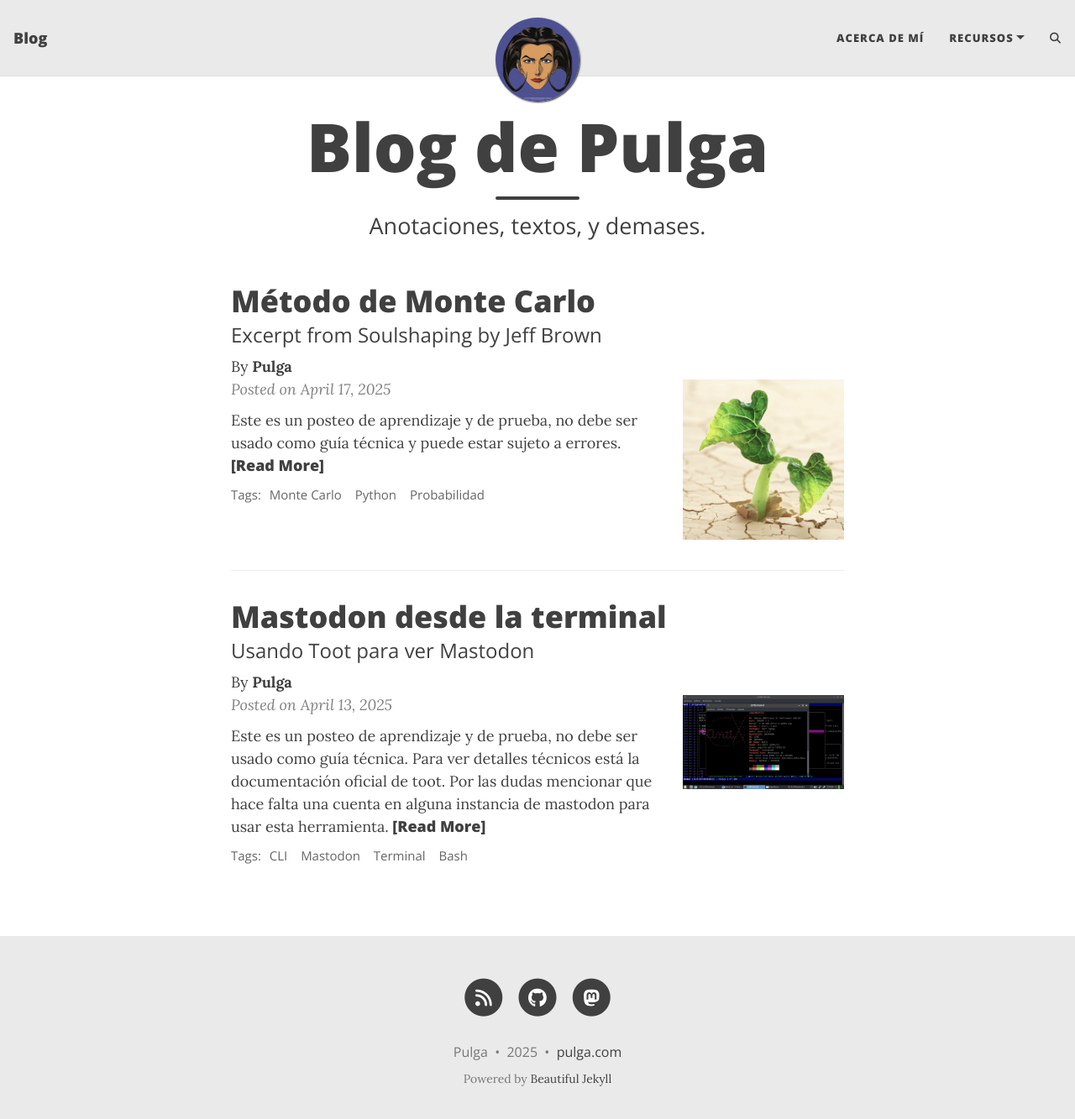
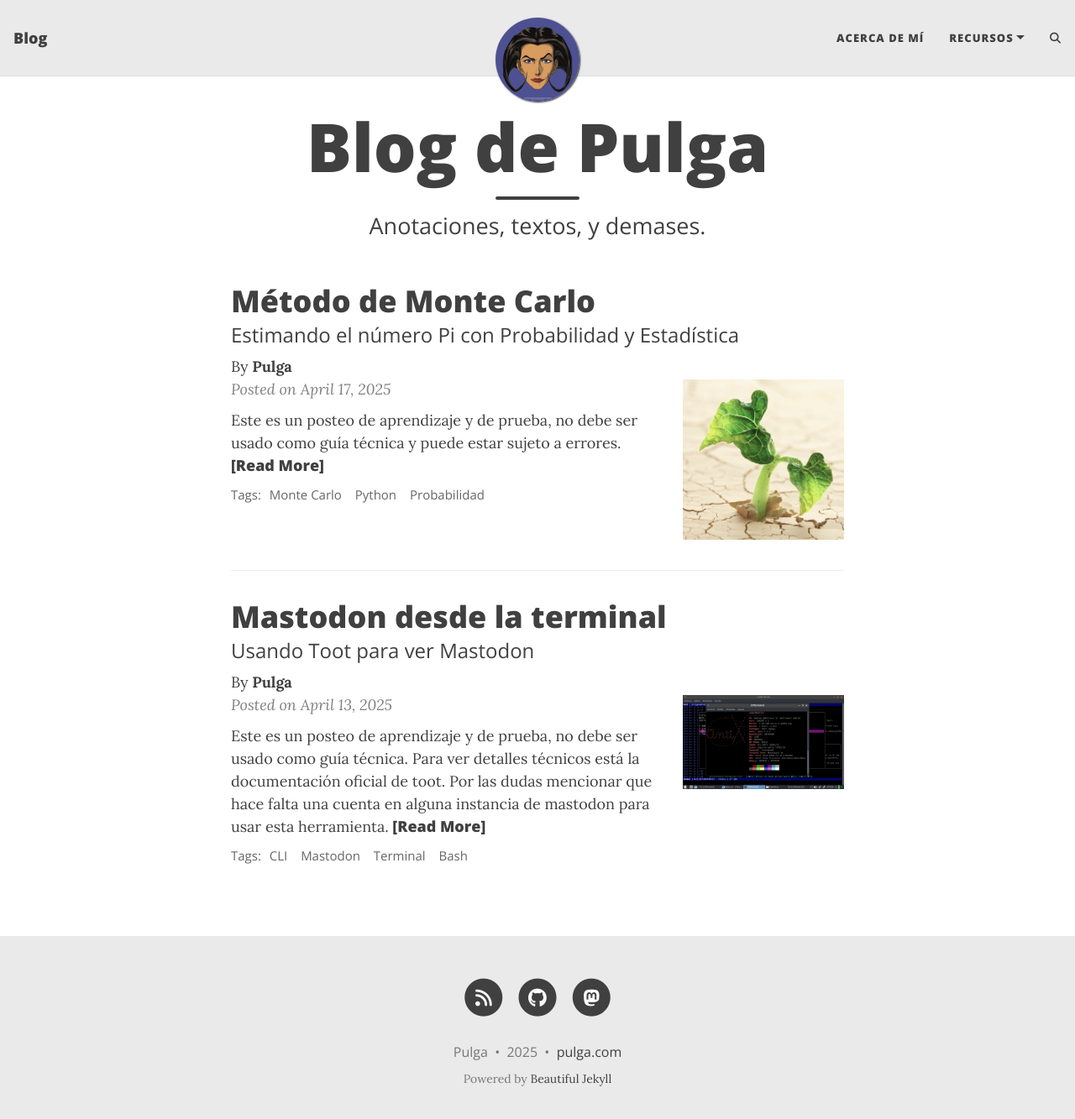
Before and after one commit to Pulga8/pulga8.github.io, a Jekyll site: the page built from index.html, in a window 1280 px wide and 1346 px high. Shown: the top 1333 px of the window at 84% size. Built offline with Jekyll 4.4.1, drawn with Linux system fonts in a browser that asks for light colours; the list of posts is cut into pages by our own code; comment, search, counter and statistics services are not loaded.

Commit message:
add subtitle to the montecarlo post

```diff
--- a/_posts/2025-04-17-metodo-de-monte-carlo.md
+++ b/_posts/2025-04-17-metodo-de-monte-carlo.md
@@ -1,7 +1,7 @@
 ---
 layout: post
 title: Método de Monte Carlo
-subtitle: Excerpt from Soulshaping by Jeff Brown
+subtitle: Estimando el número Pi con Probabilidad y Estadística
 cover-img: /assets/img/path.jpg
 thumbnail-img: /assets/img/thumb.png
 share-img: /assets/img/path.jpg
@@ -17,7 +17,7 @@ Este es un posteo de aprendizaje y de prueba, no debe ser usado como guía técn
 
 ## Monte Carlo
 
-Montecarlo es un casino en Mónaco, el método trae su nombre de ahí.
+Montecarlo es un casino en Mónaco, el [método](https://es.wikipedia.org/wiki/M%C3%A9todo_de_Montecarlo) trae su nombre de ahí.
 
 Con ésto se pueden **"estimar"** integrales definidas que sean complicadas de calcular, y es un método... "intuitivo" a diferencia de métodos analíticos como las **Reglas Gaussianas** que no se me ocurrirían jamás.
 
```
